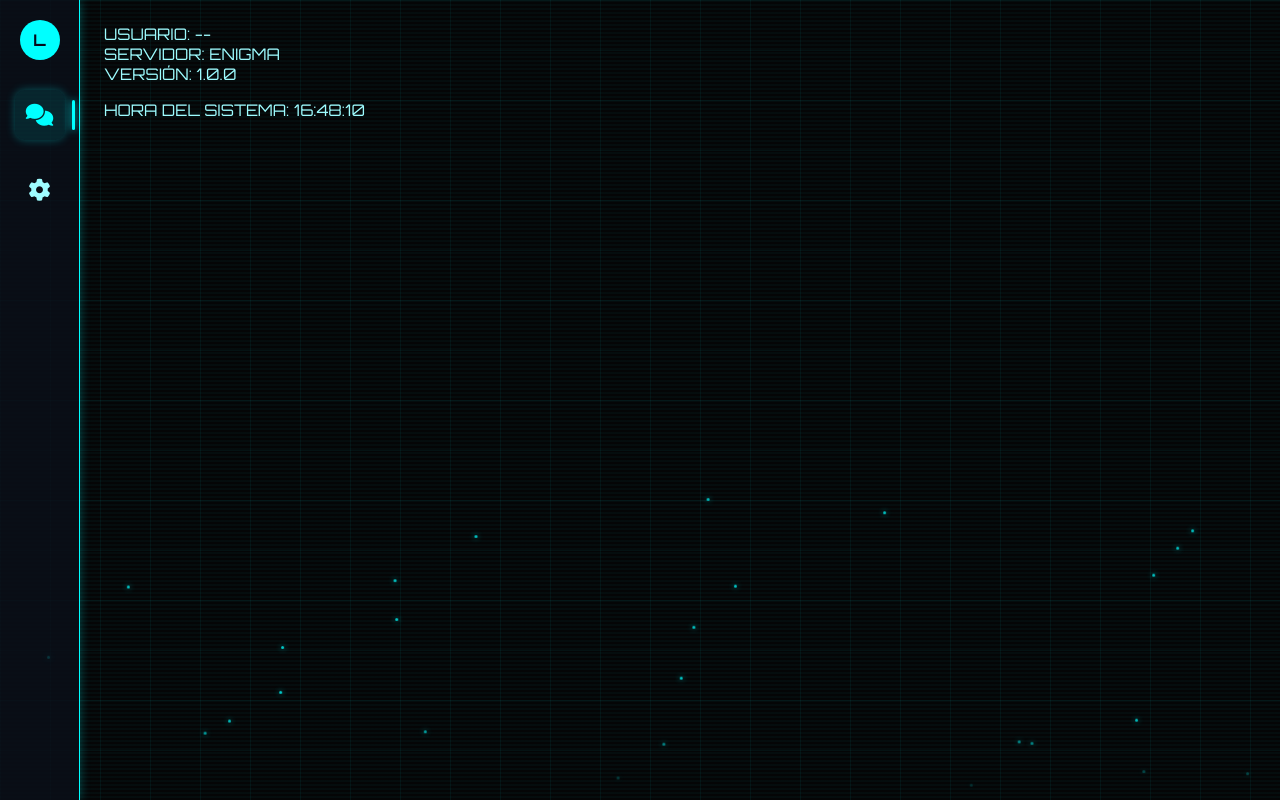
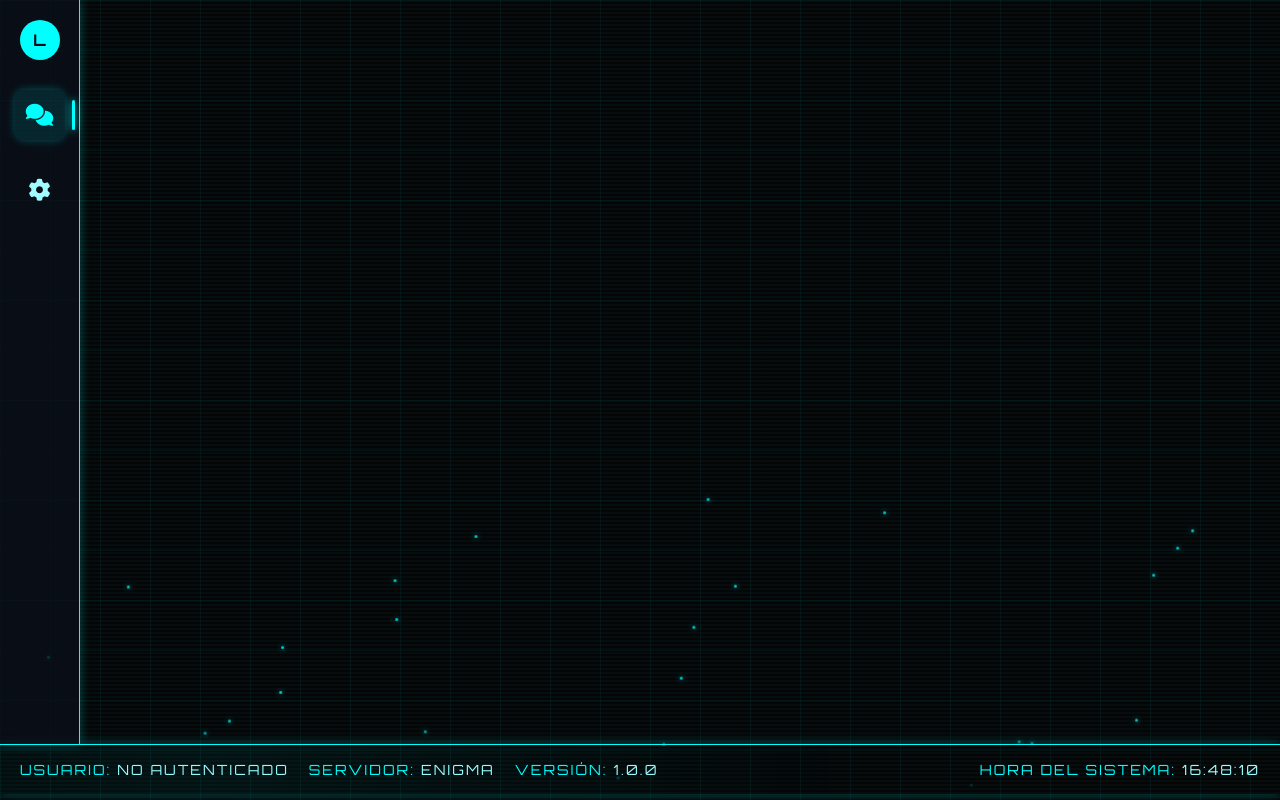
Before and after one commit to dalaiboada/EnigmaChat, a website built with Vite: page messages.html in a window 1280 px wide. Built offline with nearby package versions, Linux system fonts and the light colour scheme; no server answers.

Commit message:
feat(footer): Integrate and finalize the footer component
* The HTML structure.
* Final CSS styles.
* Dynamic time functionality implemented in JS.

```diff
--- a/messages.html
+++ b/messages.html
@@ -35,11 +35,13 @@
           <i class="fas fa-cog"></i>
         </div>
       </aside>
+    </main>
 
-      <section style="padding: 24px; display: flex; flex-direction: column; gap: 16px;">
+    <!-- Footer -->
+    <footer class="footer" style="height: 50px;">
       <div class="system-info">
         <div class="info-item">
-            <span class="info-label">USUARIO:</span> <span id="username-info">--</span>
+          <span class="info-label">USUARIO:</span> NO AUTENTICADO
         </div>
 
         <div class="info-item">
@@ -57,8 +59,7 @@
           <span id="system-time">--:--:--</span>
         </div>
       </div>
-      </section>
-    </main>
+    </footer>
 
 
     <!-- Modal de configuración 2FA -->
--- a/src/styles/base.css
+++ b/src/styles/base.css
@@ -14,6 +14,9 @@
 	--color-electric-blue: #00FFFF;
 	--color-pulsing-red: #FF0066;
 	--color-dark-blue: #05081A;
+	--color-chat-bg: rgba(5, 10, 20, 0.7);
+    --color-own-msg: rgba(0, 255, 255, 0.15);
+    --color-other-msg: rgba(15, 25, 45, 0.8);
 }
 
 * {
--- a/src/styles/pages/messages/Messages.css
+++ b/src/styles/pages/messages/Messages.css
@@ -6,9 +6,12 @@
 @import "./NavSidebar/NavSidebar.css";
 @import "./modal/Modal.css";
 
+/* Footer */
+@import "@/styles/pages/login/Footer/Footer.css";
+
 .messenger-container {
 	display: flex;
-	height: 100vh;
+	height: 93vh;
 	width: 100vw;
 	position: relative;
 	z-index: 2;
--- a/src/styles/pages/messages/NavSidebar/NavSidebar.css
+++ b/src/styles/pages/messages/NavSidebar/NavSidebar.css
@@ -15,5 +15,4 @@
 	align-items: center;
 	padding: 20px 0;
 	z-index: 3;
-	height: 100vh; /* Quitar después */
 }
```
Lines whose indentation alone changed are shown as unchanged.
